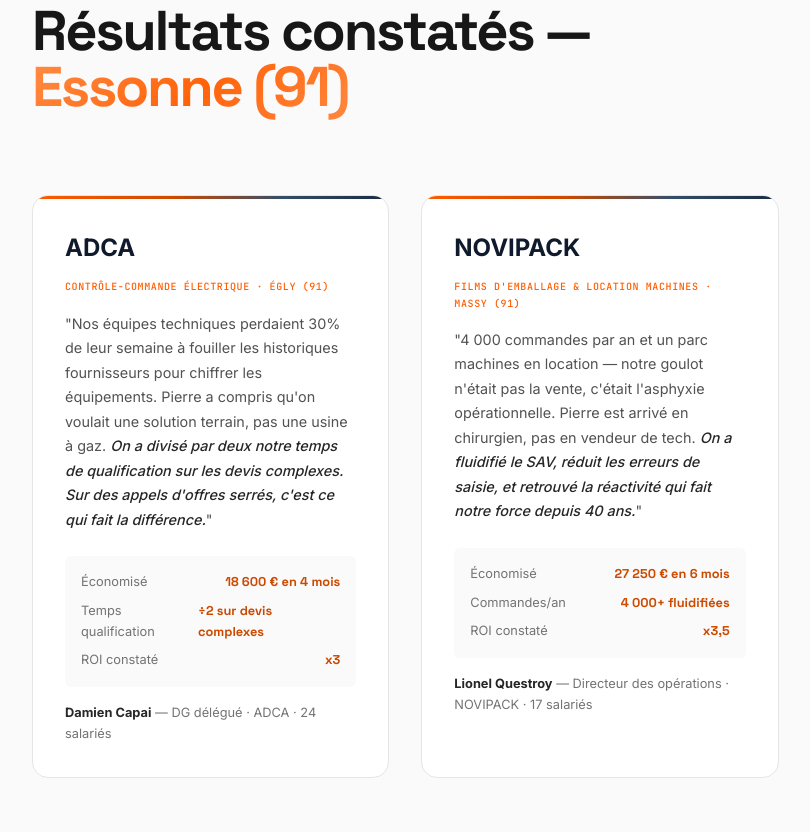
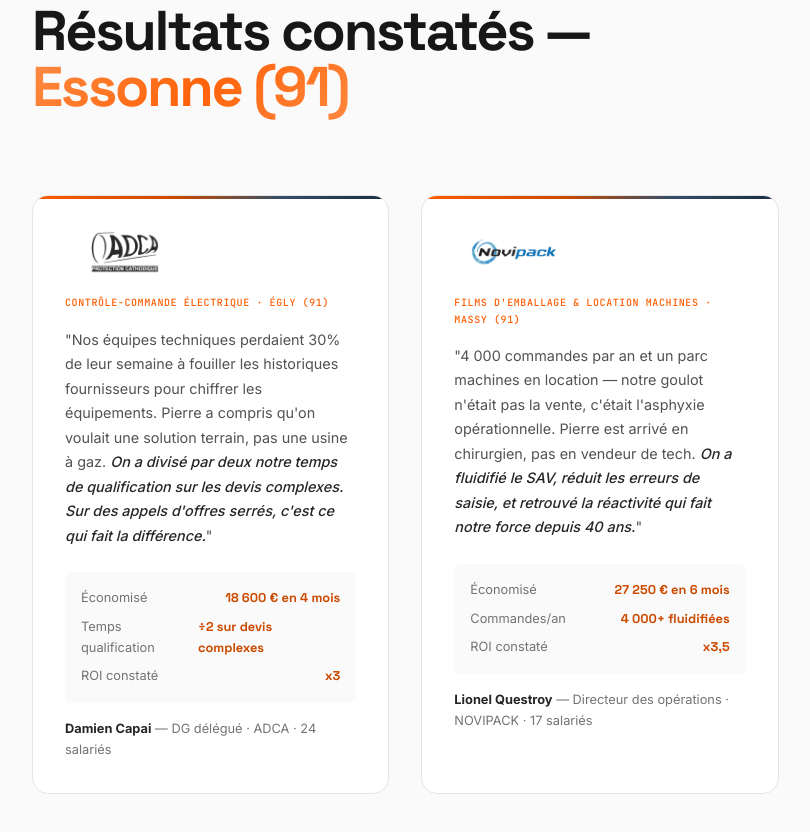
Before and after one commit to gravityclaw-dev/ia-gence-com, a plain HTML site: page index.html in a window 1280 px wide. Shown: the part 4482-5314 px from the top of the page, without its empty margins (40-850 px from the left). Drawn offline with Linux system fonts and the light colour scheme; animation ran at ten frames a second; a script that the page names is missing.

Commit message:
Ajout logos témoignages ADCA et NOVIPACK

```diff
--- a/index.html
+++ b/index.html
@@ -401,7 +401,7 @@ Cal.ns["diagnostic-15-min"]("ui", {"hideEventTypeDetails":false,"layout":"month_
     </div>
     <div class="temo-grid reveal reveal-delay-1">
       <div class="temo-card">
-        <div style="font-size:var(--space-5);font-weight:700;color:var(--navy-900);margin-bottom:var(--space-3)">ADCA</div>
+        <img src="assets/img/logo-adca.webp" alt="ADCA" style="height:48px;margin-bottom:var(--space-3);object-fit:contain;object-position:left">
         <span class="temo-sector">Contrôle-commande électrique · Égly (91)</span>
         <div class="temo-quote">
           "Nos équipes techniques perdaient 30% de leur semaine à fouiller les historiques fournisseurs pour chiffrer les équipements. Pierre a compris qu'on voulait une solution terrain, pas une usine à gaz. <em>On a divisé par deux notre temps de qualification sur les devis complexes. Sur des appels d'offres serrés, c'est ce qui fait la différence.</em>"
@@ -414,7 +414,7 @@ Cal.ns["diagnostic-15-min"]("ui", {"hideEventTypeDetails":false,"layout":"month_
         <div class="temo-author"><strong>Damien Capai</strong> — DG délégué · ADCA · 24 salariés</div>
       </div>
       <div class="temo-card">
-        <div style="font-size:var(--space-5);font-weight:700;color:var(--navy-900);margin-bottom:var(--space-3)">NOVIPACK</div>
+        <img src="assets/img/logo-novipack.webp" alt="NOVIPACK" style="height:48px;margin-bottom:var(--space-3);object-fit:contain;object-position:left">
         <span class="temo-sector">Films d'emballage & location machines · Massy (91)</span>
         <div class="temo-quote">
           "4 000 commandes par an et un parc machines en location — notre goulot n'était pas la vente, c'était l'asphyxie opérationnelle. Pierre est arrivé en chirurgien, pas en vendeur de tech. <em>On a fluidifié le SAV, réduit les erreurs de saisie, et retrouvé la réactivité qui fait notre force depuis 40 ans.</em>"
```
Also changed, not shown: assets/img/logo-adca.webp (added), assets/img/logo-novipack.webp (added).
